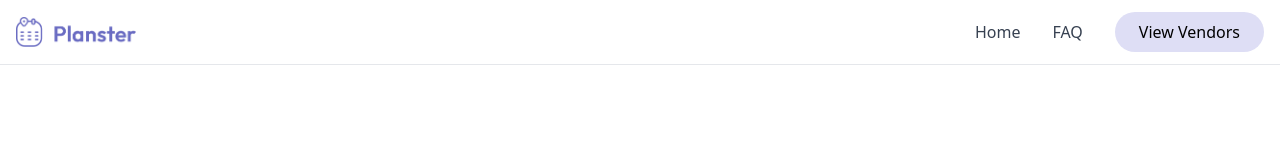
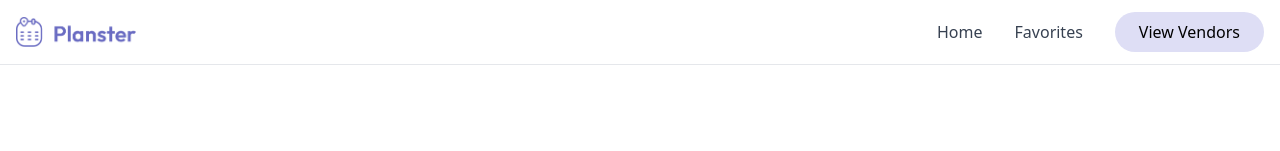
Before and after one commit to SeifEldin15/Planster, a React (Vite) app in the folder Frontend/: page / in a window 1280 px wide. Shown: the top 151 px of the page. Built offline with nearby package versions, Linux system fonts and the light colour scheme; no server answers.

Commit message:
favorites page

```diff
--- a/Frontend/src/components/Navbar/Navbar.jsx
+++ b/Frontend/src/components/Navbar/Navbar.jsx
@@ -1,40 +1,8 @@
-import React, { useState, useEffect } from 'react';
+import React, { useState } from 'react';
 import logo from '../../assets/the logo.png';
 
 const Navbar = () => {
   const [isOpen, setIsOpen] = useState(false);
-
-  // Add this new function to handle FAQ click
-  const handleFAQClick = (e) => {
-    e.preventDefault();
-    const currentPath = window.location.pathname;
-
-    if (currentPath === '/') {
-      // If on home page, just scroll to FAQ section
-      const faqElement = document.getElementById('faq');
-      if (faqElement) {
-        faqElement.scrollIntoView({ behavior: 'smooth' });
-      }
-    } else {
-      // If not on home page, navigate to home and set a flag in sessionStorage
-      sessionStorage.setItem('scrollToFAQ', 'true');
-      window.location.href = '/#faq';
-    }
-  };
-
-  // Add useEffect to handle scroll after navigation
-  useEffect(() => {
-    const shouldScrollToFAQ = sessionStorage.getItem('scrollToFAQ');
-    if (shouldScrollToFAQ) {
-      sessionStorage.removeItem('scrollToFAQ');
-      setTimeout(() => {
-        const faqElement = document.getElementById('faq');
-        if (faqElement) {
-          faqElement.scrollIntoView({ behavior: 'smooth' });
-        }
-      }, 100);
-    }
-  }, []);
 
   return (
     <nav className="border-b border-gray-200 bg-white py-3">
@@ -83,8 +51,8 @@ const Navbar = () => {
           <a href="/" className="text-gray-700 hover:text-gray-900">
             Home
           </a>
-          <a href="/faq" className="text-gray-700 hover:text-gray-900" onClick={handleFAQClick}>
-            FAQ
+          <a href="/favorites" className="text-gray-700 hover:text-gray-900">
+            Favorites
           </a>
           <a
             href="/results"
@@ -107,8 +75,8 @@ const Navbar = () => {
             <a href="/" className="text-gray-700 hover:text-gray-900">
               Home
             </a>
-            <a href="/faq" className="text-gray-700 hover:text-gray-900" onClick={handleFAQClick}>
-              FAQ
+            <a href="/favorites" className="text-gray-700 hover:text-gray-900">
+              Favorites
             </a>
             <a
               href="/results"
```
